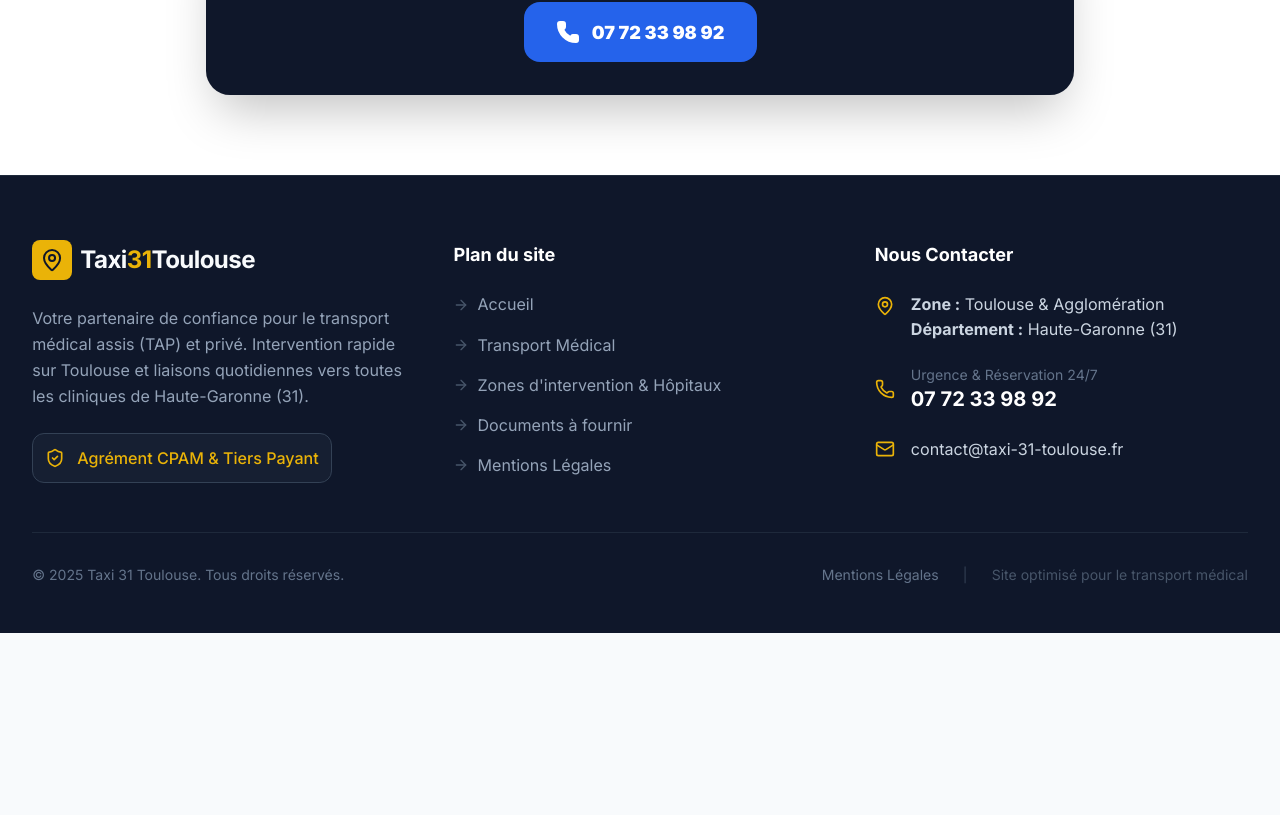
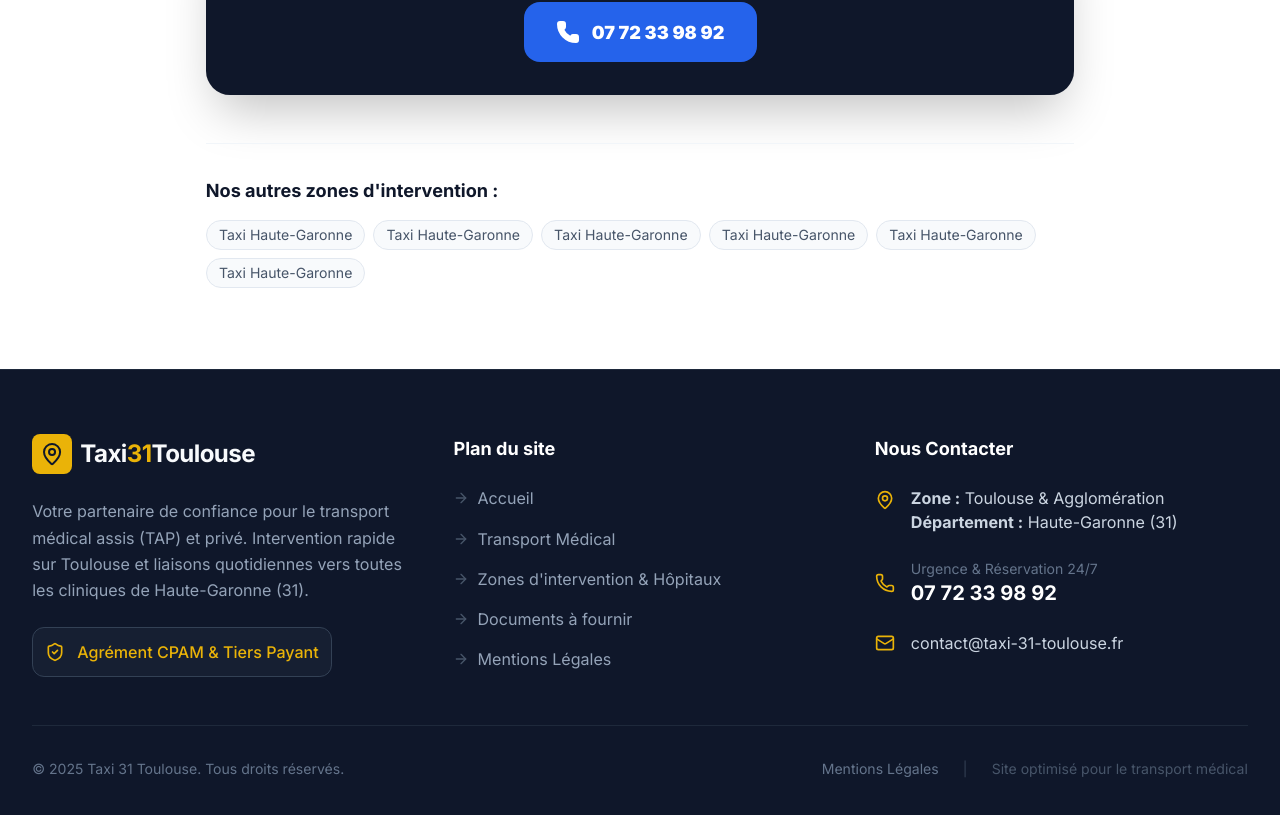
Before and after one commit to CHAIB-DRAA/taxi-vsl, a Next.js app: page /blog/difference-taxi-conventionne-vsl-ambulance in a window 1280 px wide. Shown: the part 1081-1896 px from the top of the page. Before the commit the page ends 1714 px from the top, so only its background shows below. Built offline with nearby package versions, Linux system fonts and the light colour scheme.

Commit message:
ajouter balise

```diff
--- a/src/app/blog/[slug]/page.tsx
+++ b/src/app/blog/[slug]/page.tsx
@@ -65,6 +65,21 @@ export default function BlogPost({ params }: { params: { slug: string } }) {
             <Phone size={24} fill="currentColor" /> 07 72 33 98 92
           </a>
         </div>
+        {/* Section liens internes pour booster l'indexation */}
+<section className="mt-12 pt-8 border-t border-slate-100">
+  <h3 className="text-lg font-bold text-slate-900 mb-4">Nos autres zones d'intervention :</h3>
+  <div className="flex flex-wrap gap-2">
+    {articles.slice(0, 6).map((item) => (
+      <Link
+        key={item.slug}
+        href={`/blog/${item.slug}`}
+        className="text-sm bg-slate-50 hover:bg-blue-50 text-slate-600 hover:text-blue-600 px-3 py-1 rounded-full border border-slate-200 transition-colors"
+      >
+        Taxi {item.city || "Haute-Garonne"}
+      </Link>
+    ))}
+  </div>
+</section>
       </div>
     </main>
   );
```
